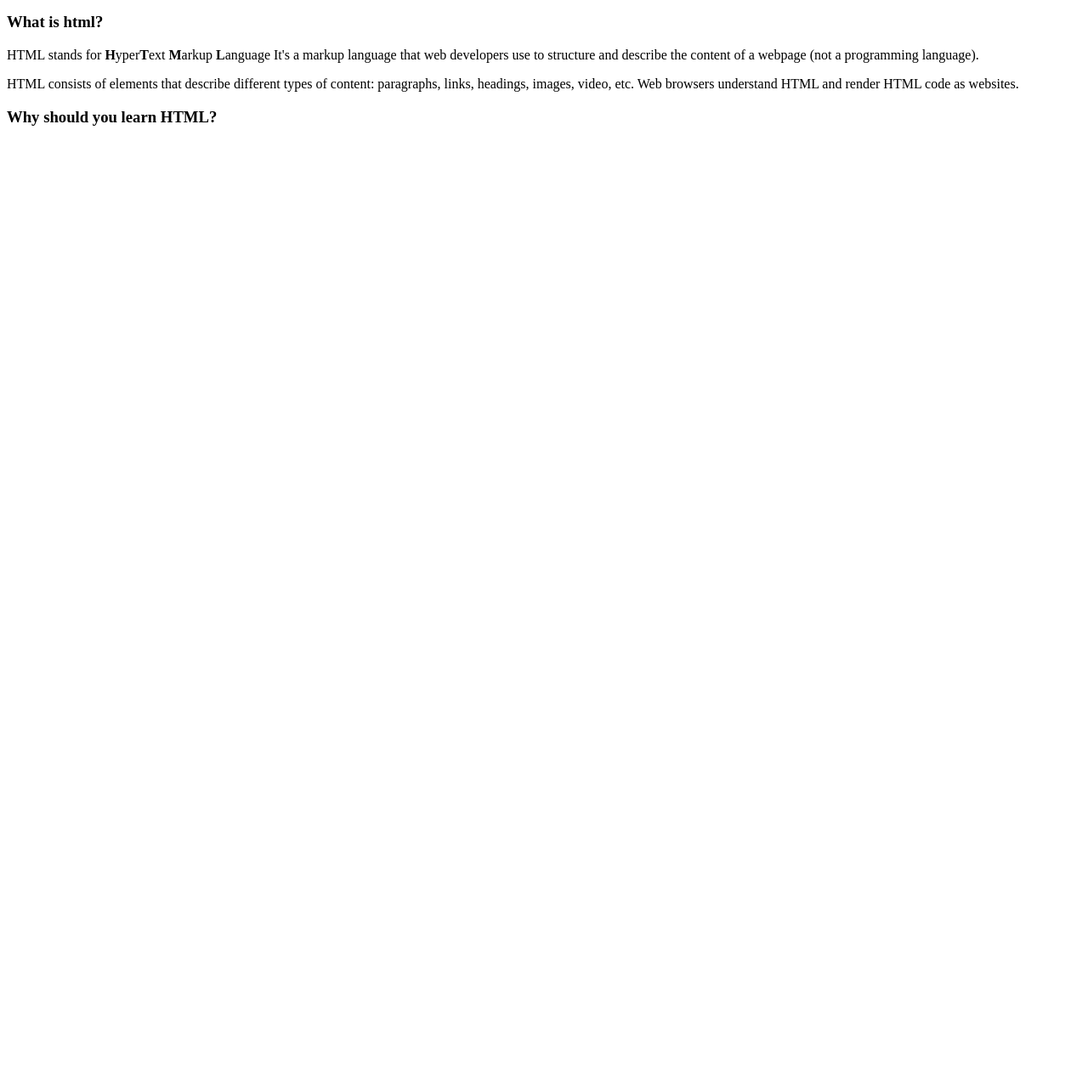
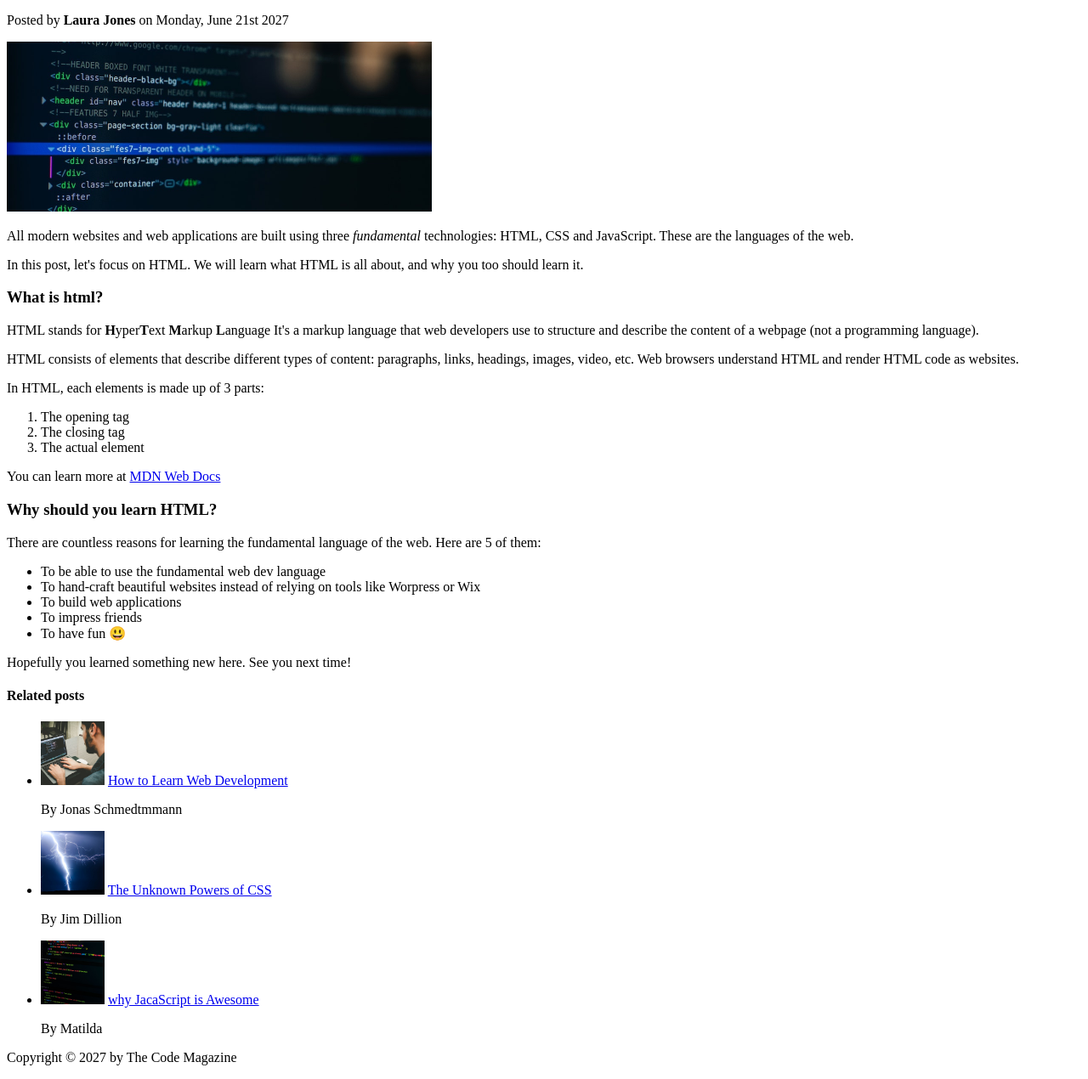
Before and after one commit to DominikBanaskiewicz/projectone, a plain HTML site: page index.html in a window 1280 px wide. Shown: the part 221-1491 px from the top of the page at 85% size. Before the commit the page ends 800 px from the top, so only its background shows below. Drawn offline with Linux system fonts and the light colour scheme.

Commit message:
17 lection of a course, edit index.html, add blog.html

```diff
--- a/index.html
+++ b/index.html
@@ -1,6 +1,7 @@
 <!DOCTYPE html>
-<html>
+<html lang="en">
   <head>
+    <meta charset="UTF-8" />
     <title>The Basic Language of the Web: HTML</title>
   </head>
 
@@ -16,10 +17,34 @@
         21
         2
      -->
+    <header>
+      <h1>📘 The Code Magazine</h1>
 
-    <h1>📘 The Code Magazine</h1>
+      <nav>
+        <a href="blog.html">Blog</a>
+        <a href="#">Challanges</a>
+        <a href="#">Flexbox</a>
+        <a href="#">CSS Grid</a>
+      </nav>
+    </header>
+    <article>
+      <header>
+        <h2>The Basic Language of the Web: HTML</h2>
+
+        <img
+          src="laura-jones.jpg"
+          alt="Headshot of Laura Jones"
+          width="50"
+          height="50"
+        />
         <p>Posted by <strong>Laura Jones</strong> on Monday, June 21st 2027</p>
-    <h2>The Basic Language of the Web: HTML</h2>
+        <img
+          src="post-img.jpg"
+          width="500"
+          height="200"
+          alt="Html code on a screan"
+        />
+      </header>
       <p>
         All modern websites and web applications are built using three
         <em>fundamental</em>
@@ -34,14 +59,75 @@
       <p>
         HTML stands for <strong>H</strong>yper<strong>T</strong>ext
         <strong>M</strong>arkup <strong>L</strong>anguage It's a markup language
-      that web developers use to structure and describe the content of a webpage
-      (not a programming language).
+        that web developers use to structure and describe the content of a
+        webpage (not a programming language).
       </p>
       <p>
         HTML consists of elements that describe different types of content:
         paragraphs, links, headings, images, video, etc. Web browsers understand
         HTML and render HTML code as websites.
       </p>
+      <p>In HTML, each elements is made up of 3 parts:</p>
+      <ol>
+        <li>The opening tag</li>
+        <li>The closing tag</li>
+        <li>The actual element</li>
+      </ol>
+      <p>
+        You can learn more at
+        <a
+          href="https://developer.mozilla.org/en-US/docs/Web/HTML"
+          target="_blank"
+        >
+          MDN Web Docs</a
+        >
+      </p>
       <h3>Why should you learn HTML?</h3>
+      <p>
+        There are countless reasons for learning the fundamental language of the
+        web. Here are 5 of them:
+      </p>
+      <ul>
+        <li>To be able to use the fundamental web dev language</li>
+        <li>
+          To hand-craft beautiful websites instead of relying on tools like
+          Worpress or Wix
+        </li>
+        <li>To build web applications</li>
+        <li>To impress friends</li>
+        <li>To have fun 😃</li>
+      </ul>
+      <p>Hopefully you learned something new here. See you next time!</p>
+      <h4>Related posts</h4>
+      <ul>
+        <li>
+          <img src="related-1.jpg" width="75" height="75" alt="Authors photo" />
+          <a
+            href="file:///C:/Users/Dominik/Desktop/HTML%20kurs/html-css-course/final/02-HTML-Fundamentals/index.html#"
+            >How to Learn Web Development</a
+          >
+          <p>By Jonas Schmedtmmann</p>
+        </li>
+        <li>
+          <img src="related-2.jpg" width="75" height="75" alt="Authors photo" />
+          <a
+            href="file:///C:/Users/Dominik/Desktop/HTML%20kurs/html-css-course/final/02-HTML-Fundamentals/index.html#"
+            >The Unknown Powers of CSS</a
+          >
+          <p>By Jim Dillion</p>
+        </li>
+        <li>
+          <img src="related-3.jpg" width="75" />
+          <a
+            href="file:///C:/Users/Dominik/Desktop/HTML%20kurs/html-css-course/final/02-HTML-Fundamentals/index.html#"
+            >why JacaScript is Awesome</a
+          >
+          <p>By Matilda</p>
+        </li>
+      </ul>
+    </article>
+    <footer>
+      <p>Copyright &copy; 2027 by The Code Magazine</p>
+    </footer>
   </body>
 </html>
```
Also changed, not shown: blog.html (added, +10 -0 lines). Lines whose indentation alone changed are shown as unchanged.
